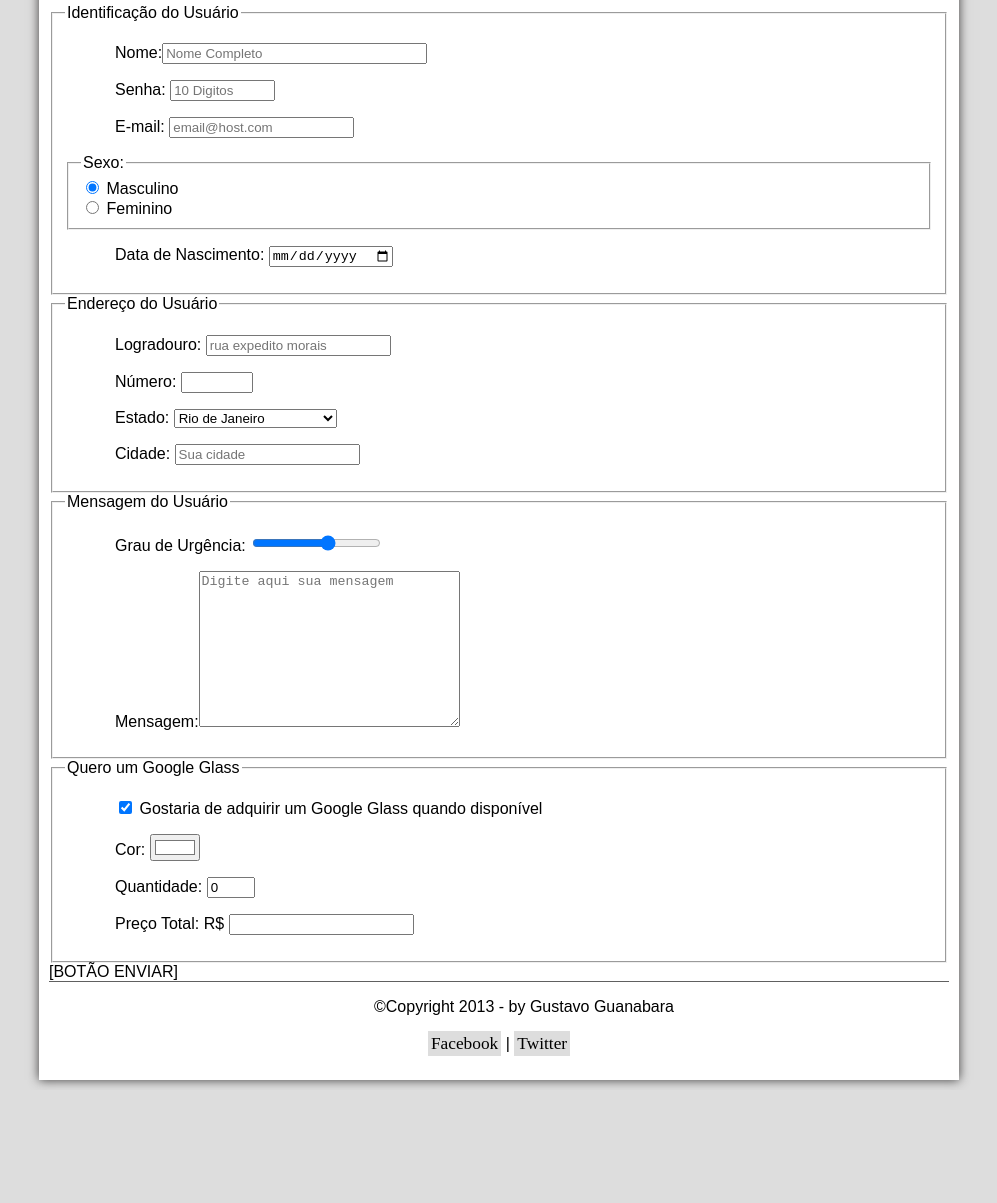
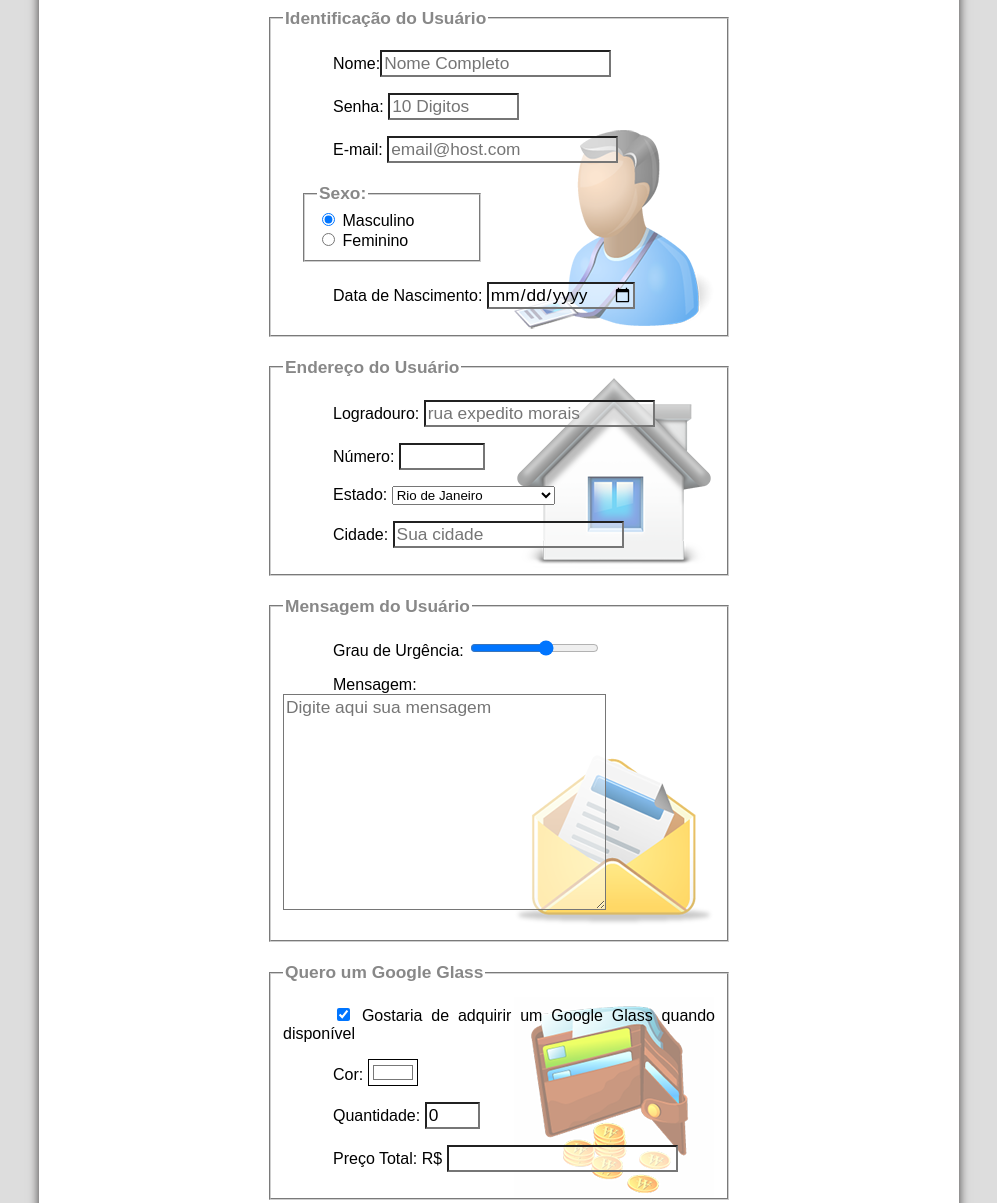
Before and after one commit to Fabricio-Lemos/Aprendendo-HTML5, a plain HTML site: page fale-conosco.html in a window 1280 px wide. Shown: the part 334-1537 px from the top of the page, without its empty margins (141-1138 px from the left). Before the commit the page ends 1424 px from the top, so only its background shows below. Drawn offline with Linux system fonts and the light colour scheme.

Commit message:
ultima aula

```diff
--- a/_css/estilo.css
+++ b/_css/estilo.css
@@ -42,7 +42,7 @@ video#filme3 {
 header#cabecalho img#icone {
     position: absolute;
     top: 70px;
-    left: 750px;
+    left: 950px;
 }
 
 header#cabecalho {
@@ -109,7 +109,7 @@ nav#menu ul {
     text-transform: uppercase;
     position: absolute;
     top: -20px;
-    left: 300px;
+    left: 490px;
 }
 
 nav#menu li {
--- a/_css/form.css
+++ b/_css/form.css
@@ -0,0 +1,49 @@
+@charset "UTF-8";
+
+form{
+    width: 500px;
+    margin: auto;
+}
+
+input, textarea {
+    font-family: sans-serif;
+    font-weight: normal;
+    font-size: 13pt;
+    background-color: rgba(255, 255, 255, 0.486);
+}
+
+input:hover, textarea:hover {
+    background-color: #dddddd;
+}
+
+legend {
+    color: #888888;
+    font-weight: bold;
+    font-size: 13pt;
+    font-family: sans-serif;
+}
+
+fieldset {
+    border-color: #cecece;
+    margin: 20px;
+}
+
+fieldset#sexo {
+    width: 150px;
+}
+
+fieldset#usuario {
+    background: url("../_imagens/icone-contato.png") no-repeat 95% 95%;
+}
+
+fieldset#endereco {
+    background: url("../_imagens/icone-endereco.png") no-repeat 95% 95%;
+}
+
+fieldset#mensagem {
+    background: url("../_imagens/icone-mensagem.png") no-repeat 95% 95%;
+}
+
+fieldset#pedido {
+    background: url("../_imagens/icone-pagamento.png") no-repeat 95% 95%;
+}
--- a/fale-conosco.html
+++ b/fale-conosco.html
@@ -5,6 +5,14 @@
     <meta charset="UTF-8">
     <meta name="viewport" content="width=device-width, initial-scale=1.0">
     <link rel="stylesheet" type="text/css" href="_css/estilo.css"/>
+    <link rel="stylesheet" href="_css/form.css">
+    <script>
+        function calc_total(){
+            var qtd = parseInt(document.getElementById('cqtd').value)
+            var tot = qtd * 1500
+            document.getElementById('ctot').value = tot
+        }
+    </script>
     <title>Document</title>
 </head>
 
@@ -43,7 +51,7 @@
 <form method="POST" id="fContato" action="mailto:fabriciosantana@gmail.com">
     <fieldset id="usuario">
         <legend>Identificação do Usuário</legend>
-                <p>Nome:<input type="text" name="tnome" id="cnome" size="30" maxlength="30" placeholder="Nome Completo"> </p>
+                <p>Nome:<input type="text" name="tnome" id="cnome" size="20" maxlength="30" placeholder="Nome Completo"> </p>
                 <p>Senha: <input type="password" name="tsenha" id="csenha" size="10" maxlength="10" placeholder="10 Digitos"></p>
                 <p>E-mail: <input type="email" name="temail" id="cemail" size="20" maxlength="30" placeholder="email@host.com"></p>
                 <fieldset id="sexo">
@@ -81,16 +89,14 @@
                 <p>Grau de Urgência: <input type="range" name="turg" id="curg" min="0" max="10" step="2"></p>
                 <p>Mensagem:<textarea name="tmsg" id="cmsg" cols="30" rows="10" placeholder="Digite aqui sua mensagem"></textarea></p>
     </fieldset>
-    <fieldset>
+    <fieldset id="pedido">
         <legend>Quero um Google Glass</legend>
                 <p><input type="checkbox" name="tped" id="cped" checked> Gostaria de adquirir um Google Glass quando disponível</p>
                 <p>Cor: <input type="color" name="tcor" id="ccor" value="#ffffff"></p>
-                <p>Quantidade: <input type="number" name="tqtd" id="cqdt" min="0" max="5" value="0"></p>
+                <p>Quantidade: <input type="number" name="tqtd" id="cqtd" min="0" max="5" value="0" oninput="calc_total()"></p>
                 <p>Preço Total: R$ <input type="text" name="ttot" id="ctot" readonly></p>
     </fieldset>
-
-
-    [BOTÃO ENVIAR]
+    <input type="image" src="_imagens/botao-enviar.png" name="tenviar" id="cenviar">
 </form>
 
     <footer id="rodape">
```
